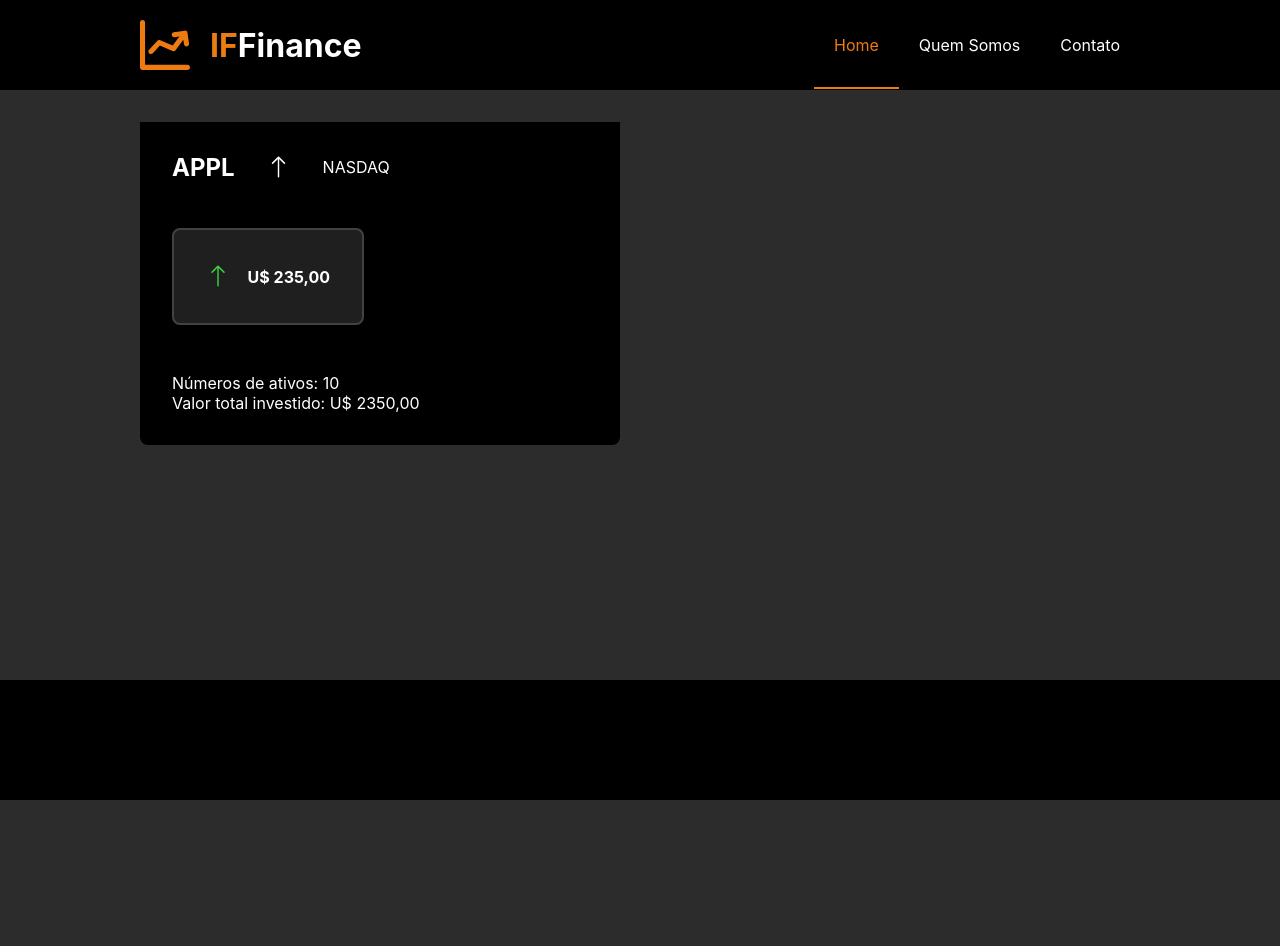
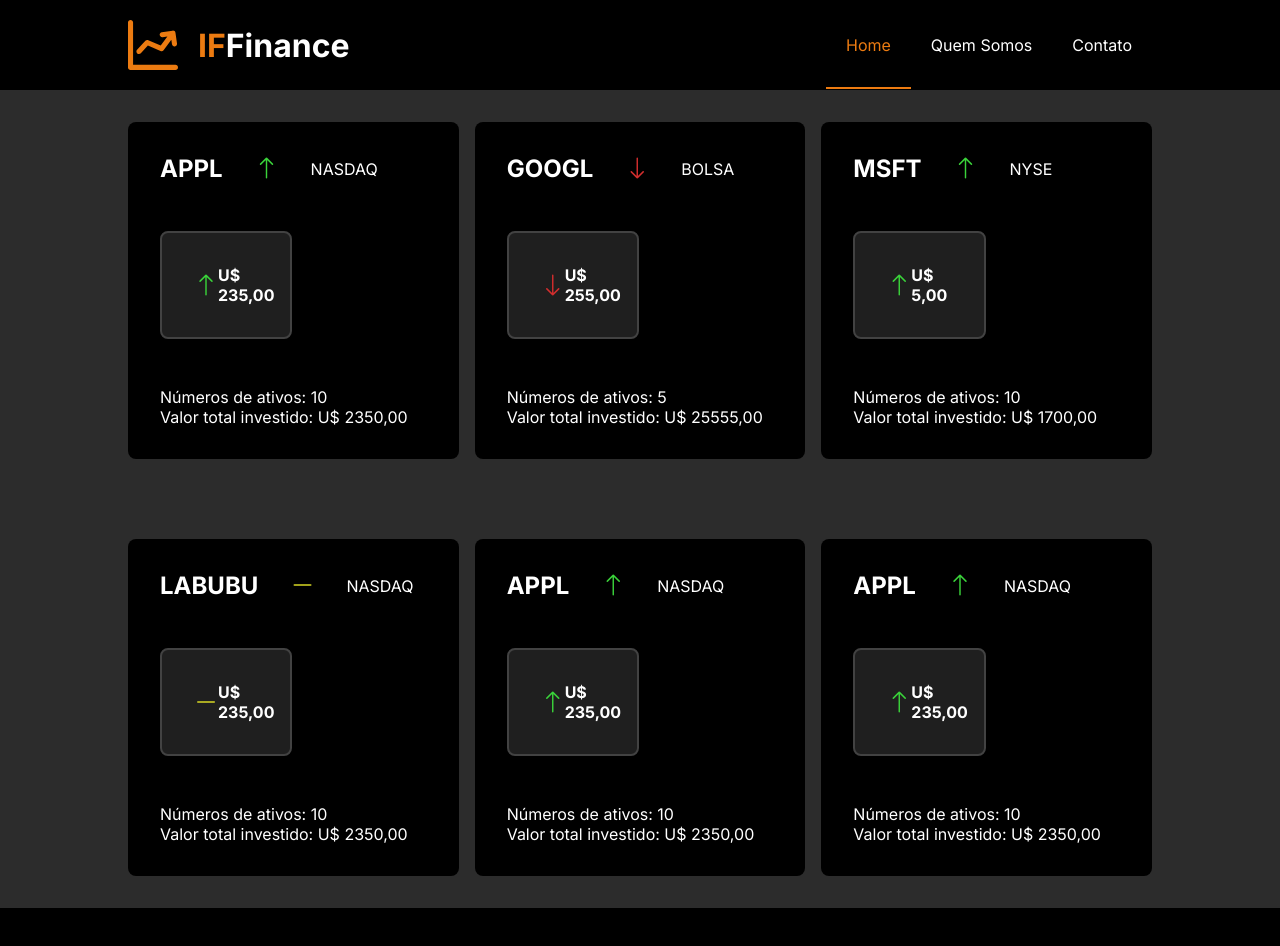
Before and after one commit to lattar0/iffinance, a plain HTML site: page index.html in a window 1280 px wide. Before the commit the page ends 800 px from the top, so only its background shows below. Drawn offline with nearby package versions, Linux system fonts and the light colour scheme.

Commit message:
finalizado a atividade

```diff
--- a/css/styles.css
+++ b/css/styles.css
@@ -2,6 +2,7 @@
   padding: 0;
   margin: 0;
   box-sizing: border-box;
+  font-family: "Inter", sans-serif;
 }
 
 body,
@@ -13,10 +14,11 @@ html {
   font-family: -apple-system, BlinkMacSystemFont, "Segoe UI", Roboto, Oxygen,
     Ubuntu, Cantarell, "Fira Sans", "Droid Sans", "Helvetica Neue", sans-serif;
 }
-header {
-  height: 90px;
+
+body > header {
   background-color: black;
 }
+
 header .wrapper .flexrow {
   align-items: center;
 }
@@ -47,10 +49,6 @@ header nav ul li a:hover,
   color: #ec7b11;
 }
 
-/* header nav{
-    margin: 0 0 0 auto;
-} */
-
 header img {
   width: 50px;
   height: 50px;
@@ -60,23 +58,24 @@ header img {
   display: flex;
   gap: 20px;
 }
-aside {
-  width: 200px;
-  min-height: calc(100vh - 210px);
-  background-color: bisque;
-}
+
 main {
   width: 100%;
-  min-height: calc(100vh - 210px);
+
+  display: grid;
+  grid-template-columns: repeat(3, 1fr);
+  grid-template-rows: repeat(2, 1fr);
+  grid-column-gap: 1rem;
+  grid-row-gap: 1rem;
 }
+
 body > footer {
-  height: 120px;
   background-color: black;
 }
 
 .wrapper {
   margin: 0 auto;
-  width: 1000px;
+  width: 80vw;
 }
 
 .cardContainer {
@@ -124,3 +123,15 @@ body > footer {
 i {
   font-size: 1.5rem;
 }
+
+.subiu {
+  color: rgb(58, 211, 58);
+}
+
+.desceu {
+  color: rgb(211, 46, 46);
+}
+
+.manteve {
+  color: rgb(223, 223, 37);
+}
--- a/index.html
+++ b/index.html
@@ -4,6 +4,11 @@
     <title>IFFinance</title>
     <link rel="stylesheet" href="css/styles.css" />
     <link rel="stylesheet" href="https://cdn.jsdelivr.net/npm/bootstrap-icons@1.13.1/font/bootstrap-icons.min.css">
+    <link rel="shortcut icon" href="/img/logo.svg" type="image/x-icon">
+
+    <link rel="preconnect" href="https://fonts.googleapis.com">
+    <link rel="preconnect" href="https://fonts.gstatic.com" crossorigin>
+    <link href="https://fonts.googleapis.com/css2?family=Inter:ital,opsz,wght@0,14..32,100..900;1,14..32,100..900&display=swap" rel="stylesheet">
   </head>
 
   <body>
@@ -29,25 +34,143 @@
           <div class="cardContainer">
             <header class="cardHeader">
               <h2>APPL</h2>
-              <i class="bi bi-arrow-up"></i>
+              <i class="bi bi-arrow-up subiu"></i>
               <p>NASDAQ</p>
             </header>
 
             <div class="alteracaoPreco">
-              <i class="bi bi-arrow-up" style="color: rgb(58, 211, 58);"></i>
+              <i class="bi bi-arrow-up subiu" ></i>
 
               <span>U$ 235,00</span>
             </div>
 
             <footer class="footerCard">
               <div>
-                <span>Números de ativos: </span>
-                <span>10</span>
+                <span>Números de ativos: 10</span>
               </div>
 
               <div>
-                <span>Valor total investido: </span>
-                <span>U$ 2350,00</span>
+                <span>Valor total investido: U$ 2350,00</span>
+              </div>
+            </footer>
+          </div>
+
+          <div class="cardContainer">
+            <header class="cardHeader">
+              <h2>GOOGL</h2>
+              <i class="bi bi-arrow-down desceu"></i>
+              <p>BOLSA</p>
+            </header>
+
+            <div class="alteracaoPreco">
+              <i class="bi bi-arrow-down desceu" ></i>
+
+              <span>U$ 255,00</span>
+            </div>
+
+            <footer class="footerCard">
+              <div>
+                <span>Números de ativos: 5</span>
+              </div>
+
+              <div>
+                <span>Valor total investido: U$ 25555,00</span>
+              </div>
+            </footer>
+          </div>
+
+          <div class="cardContainer">
+            <header class="cardHeader">
+              <h2>MSFT</h2>
+              <i class="bi bi-arrow-up subiu"></i>
+              <p>NYSE</p>
+            </header>
+
+            <div class="alteracaoPreco">
+              <i class="bi bi-arrow-up subiu" ></i>
+
+              <span>U$ 5,00</span>
+            </div>
+
+            <footer class="footerCard">
+              <div>
+                <span>Números de ativos: 10</span>
+              </div>
+
+              <div>
+                <span>Valor total investido: U$ 1700,00</span>
+              </div>
+            </footer>
+          </div>
+
+          <div class="cardContainer">
+            <header class="cardHeader">
+              <h2>LABUBU</h2>
+              <i class="bi bi-dash-lg manteve"></i>
+              <p>NASDAQ</p>
+            </header>
+
+            <div class="alteracaoPreco">
+              <i class="bi bi-dash-lg manteve"></i>
+
+              <span>U$ 235,00</span>
+            </div>
+
+            <footer class="footerCard">
+              <div>
+                <span>Números de ativos: 10</span>
+              </div>
+
+              <div>
+                <span>Valor total investido: U$ 2350,00</span>
+              </div>
+            </footer>
+          </div>
+
+          <div class="cardContainer">
+            <header class="cardHeader">
+              <h2>APPL</h2>
+              <i class="bi bi-arrow-up subiu"></i>
+              <p>NASDAQ</p>
+            </header>
+
+            <div class="alteracaoPreco">
+              <i class="bi bi-arrow-up subiu" ></i>
+
+              <span>U$ 235,00</span>
+            </div>
+
+            <footer class="footerCard">
+              <div>
+                <span>Números de ativos: 10</span>
+              </div>
+
+              <div>
+                <span>Valor total investido: U$ 2350,00</span>
+              </div>
+            </footer>
+          </div>
+
+          <div class="cardContainer">
+            <header class="cardHeader">
+              <h2>APPL</h2>
+              <i class="bi bi-arrow-up subiu"></i>
+              <p>NASDAQ</p>
+            </header>
+
+            <div class="alteracaoPreco">
+              <i class="bi bi-arrow-up subiu" ></i>
+
+              <span>U$ 235,00</span>
+            </div>
+
+            <footer class="footerCard">
+              <div>
+                <span>Números de ativos: 10</span>
+              </div>
+
+              <div>
+                <span>Valor total investido: U$ 2350,00</span>
               </div>
             </footer>
           </div>
```
Also changed, not shown: img/up-arrow.svg (deleted).
